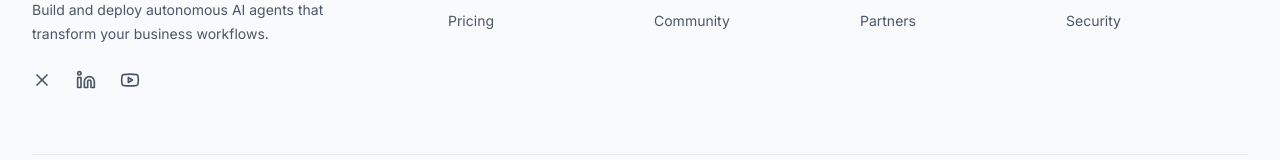
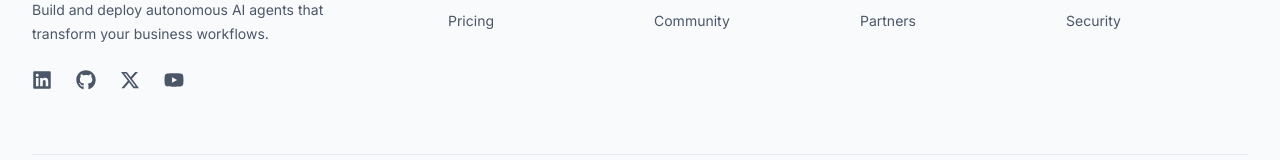
Before and after one commit to zilionix/zillionix-website, a Next.js app: page / in a window 1280 px wide. Shown: the part 5013-5173 px from the top of the page. Built offline with nearby package versions, Linux system fonts and the light colour scheme.

Commit message:
chore: added social media links

```diff
--- a/app/layout.tsx
+++ b/app/layout.tsx
@@ -5,17 +5,18 @@ import './globals.css'
 const inter = Inter({ subsets: ['latin'] })
 
 export const metadata: Metadata = {
+  metadataBase: new URL('https://zilionix.com'),
   title: 'Zilionix - Enterprise AI Agent Orchestration Platform',
   description: 'Build and deploy autonomous AI agents that automate complex workflows across your organization with enterprise security and multi-LLM support.',
   keywords: 'AI agent orchestration, autonomous AI agents, workflow automation, multi-agent systems, LLM orchestration, enterprise AI, AI automation platform, intelligent automation',
   openGraph: {
     title: 'Zilionix - AI Agents That Transform Your Business',
     description: 'Deploy autonomous AI agents with enterprise-grade security, multi-LLM support, and complete workflow orchestration.',
-    url: 'https://zilionix.com',
+    url: '/',
     siteName: 'Zilionix',
     images: [
       {
-        url: 'https://zilionix.com/og-image.png',
+        url: '/og-image.png',
         width: 1200,
         height: 630,
       },
@@ -27,7 +28,7 @@ export const metadata: Metadata = {
     card: 'summary_large_image',
     title: 'Zilionix - AI Agent Orchestration Platform',
     description: 'Build and deploy autonomous AI agents for any workflow',
-    images: ['https://zilionix.com/twitter-image.png'],
+    images: ['/twitter-image.png'],
   },
   robots: {
     index: true,
--- a/components/Footer.tsx
+++ b/components/Footer.tsx
@@ -1,6 +1,6 @@
 import Link from 'next/link'
 import Image from 'next/image'
-import { Github, Twitter, Linkedin, Youtube, X } from 'lucide-react'
+import { FaXTwitter, FaLinkedin, FaYoutube, FaGithub } from 'react-icons/fa6'
 import logo from '@/assets/logo.svg'
 
 const navigation = {
@@ -35,10 +35,10 @@ const navigation = {
 }
 
 const social = [
-  // { name: 'GitHub', href: '#', icon: Github },
-  { name: 'X', href: '#', icon: X },
-  { name: 'LinkedIn', href: '#', icon: Linkedin },
-  { name: 'YouTube', href: '#', icon: Youtube },
+  { name: 'LinkedIn', href: 'https://linkedin.com/company/zilionix', icon: FaLinkedin },
+  { name: 'GitHub', href: 'https://github.com/zilionix', icon: FaGithub },
+  { name: 'X', href: 'https://x.com/zilionix', icon: FaXTwitter },
+  { name: 'YouTube', href: 'https://youtube.com/@zilionix', icon: FaYoutube },
 ]
 
 export default function Footer() {
@@ -68,6 +68,8 @@ export default function Footer() {
                 <Link
                   key={item.name}
                   href={item.href}
+                  target="_blank"
+                  rel="noopener noreferrer"
                   className="text-muted-foreground hover:text-foreground transition-colors"
                 >
                   <span className="sr-only">{item.name}</span>
--- a/package.json
+++ b/package.json
@@ -21,6 +21,7 @@
     "ogl": "^1.0.11",
     "react": "^18",
     "react-dom": "^18",
+    "react-icons": "^5.5.0",
     "tailwind-merge": "^2.2.0"
   },
   "devDependencies": {
```
Also changed, not shown: 1 other file (tests, documents, lock files or other folders).
